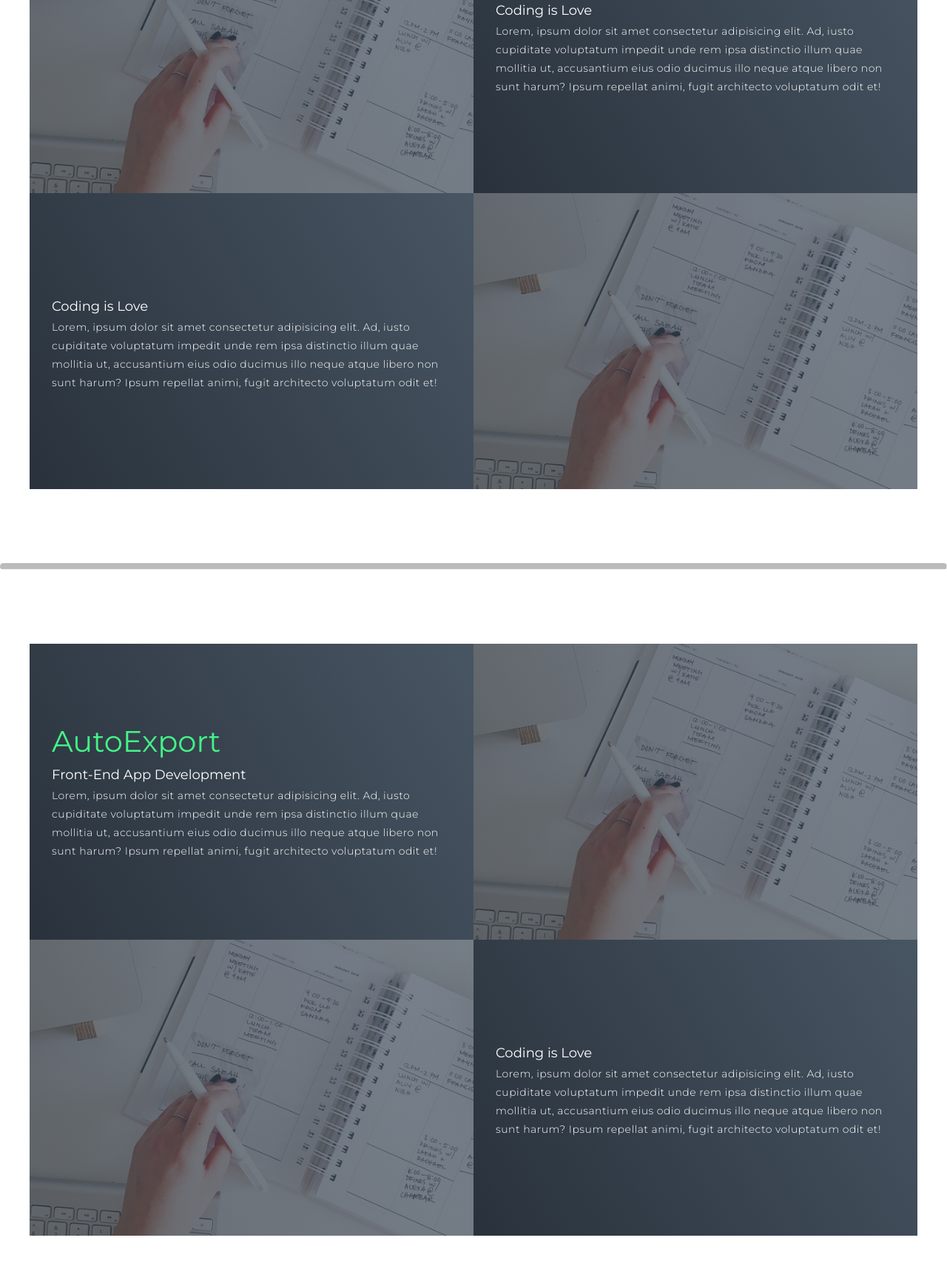
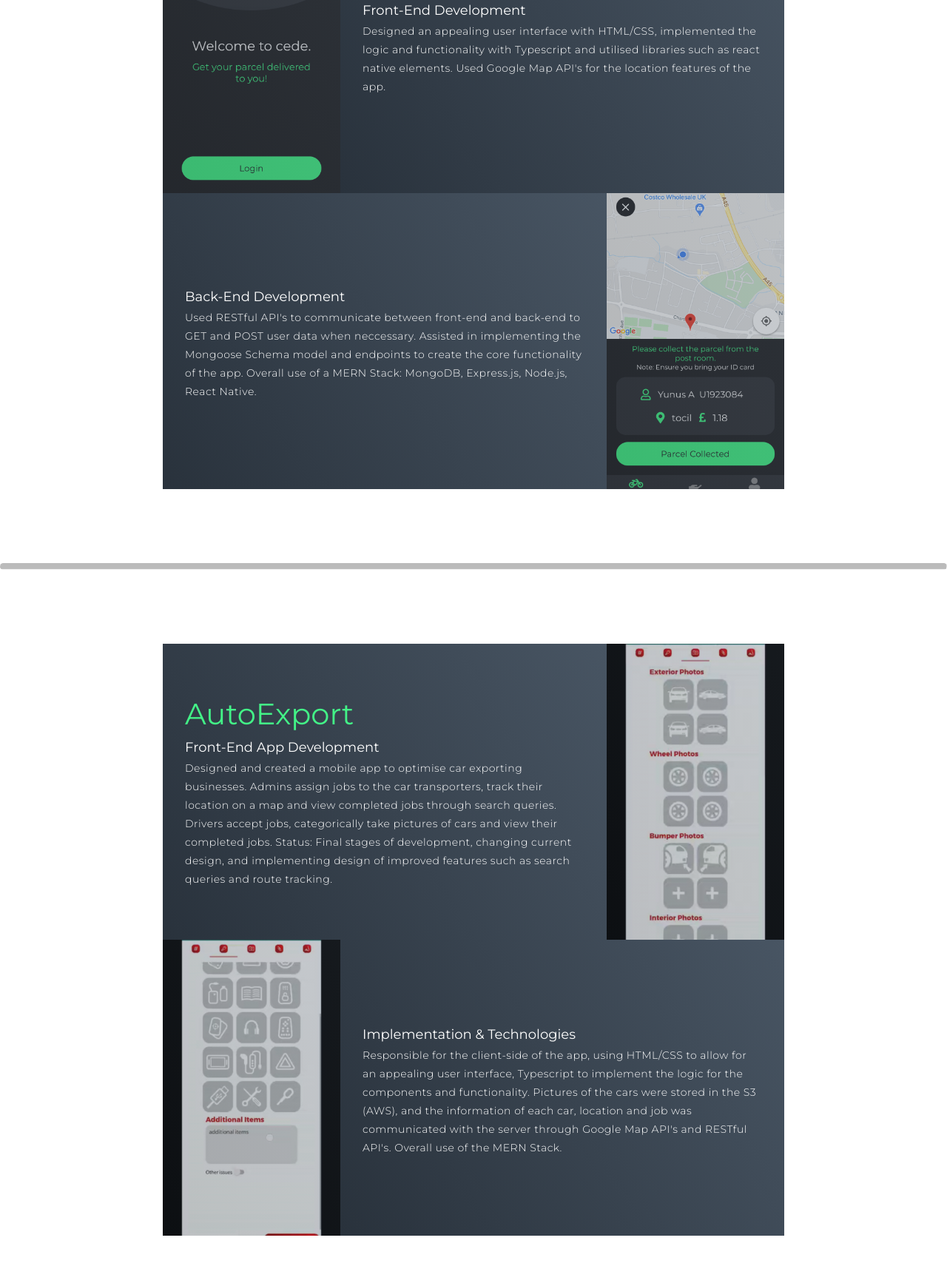
Before and after one commit to Yansari619/Yansari619.github.io, a plain HTML site: page index.html in a window 1280 px wide. Shown: the part 1562-3300 px from the top of the page at 74% size. Drawn offline with Linux system fonts and the light colour scheme.

Commit message:
final changes to text and images

```diff
--- a/index.html
+++ b/index.html
@@ -55,45 +55,44 @@
               <h1>Cede.</h1>
               <h2>Co-Founder & Full-Stack Developer</h2>
               <p>
-                Lorem, ipsum dolor sit amet consectetur adipisicing elit. Ad,
-                iusto cupiditate voluptatum impedit unde rem ipsa distinctio
-                illum quae mollitia ut, accusantium eius odio ducimus illo neque
-                atque libero non sunt harum? Ipsum repellat animi, fugit
-                architecto voluptatum odit et!
+                A campus based startup app designed as a service for students to
+                have their parcels collected from the local post office. Users
+                can request for their parcels to be collected and delivered at
+                their accommodation whilst tracking the deliverer's location.
+                Users can also register to become deliverers and gain an income.
               </p>
             </div>
             <div class="project-img">
-              <img src="./img/img-1.png" alt="img" />
+              <img src="./img/phone.png" alt="img" />
             </div>
           </div>
           <div class="project-item">
             <div class="project-info">
-              <h2>Coding is Love</h2>
+              <h2>Front-End Development</h2>
               <p>
-                Lorem, ipsum dolor sit amet consectetur adipisicing elit. Ad,
-                iusto cupiditate voluptatum impedit unde rem ipsa distinctio
-                illum quae mollitia ut, accusantium eius odio ducimus illo neque
-                atque libero non sunt harum? Ipsum repellat animi, fugit
-                architecto voluptatum odit et!
+                Designed an appealing user interface with HTML/CSS, implemented
+                the logic and functionality with Typescript and utilised
+                libraries such as react native elements. Used Google Map API's
+                for the location features of the app.
               </p>
             </div>
             <div class="project-img">
-              <img src="./img/img-1.png" alt="img" />
+              <img src="./img/login.png" alt="img" />
             </div>
           </div>
           <div class="project-item">
             <div class="project-info">
-              <h2>Coding is Love</h2>
+              <h2>Back-End Development</h2>
               <p>
-                Lorem, ipsum dolor sit amet consectetur adipisicing elit. Ad,
-                iusto cupiditate voluptatum impedit unde rem ipsa distinctio
-                illum quae mollitia ut, accusantium eius odio ducimus illo neque
-                atque libero non sunt harum? Ipsum repellat animi, fugit
-                architecto voluptatum odit et!
+                Used RESTful API's to communicate between front-end and back-end
+                to GET and POST user data when neccessary. Assisted in
+                implementing the Mongoose Schema model and endpoints to create
+                the core functionality of the app. Overall use of a MERN Stack:
+                MongoDB, Express.js, Node.js, React Native.
               </p>
             </div>
             <div class="project-img">
-              <img src="./img/img-1.png" alt="img" />
+              <img src="./img/map.png" alt="img" />
             </div>
           </div>
         </div>
@@ -106,30 +105,34 @@
               <h1>AutoExport</h1>
               <h2>Front-End App Development</h2>
               <p>
-                Lorem, ipsum dolor sit amet consectetur adipisicing elit. Ad,
-                iusto cupiditate voluptatum impedit unde rem ipsa distinctio
-                illum quae mollitia ut, accusantium eius odio ducimus illo neque
-                atque libero non sunt harum? Ipsum repellat animi, fugit
-                architecto voluptatum odit et!
+                Designed and created a mobile app to optimise car exporting
+                businesses. Admins assign jobs to the car transporters, track
+                their location on a map and view completed jobs through search
+                queries. Drivers accept jobs, categorically take pictures of
+                cars and view their completed jobs. Status: Final stages of
+                development, changing current design, and implementing design of
+                improved features such as search queries and route tracking.
               </p>
             </div>
             <div class="project-img">
-              <img src="./img/img-1.png" alt="img" />
+              <img src="./img/Photo.png" alt="img" />
             </div>
           </div>
           <div class="project-item">
             <div class="project-info">
-              <h2>Coding is Love</h2>
+              <h2>Implementation & Technologies</h2>
               <p>
-                Lorem, ipsum dolor sit amet consectetur adipisicing elit. Ad,
-                iusto cupiditate voluptatum impedit unde rem ipsa distinctio
-                illum quae mollitia ut, accusantium eius odio ducimus illo neque
-                atque libero non sunt harum? Ipsum repellat animi, fugit
-                architecto voluptatum odit et!
+                Responsible for the client-side of the app, using HTML/CSS to
+                allow for an appealing user interface, Typescript to implement
+                the logic for the components and functionality. Pictures of the
+                cars were stored in the S3 (AWS), and the information of each
+                car, location and job was communicated with the server through
+                Google Map API's and RESTful API's. Overall use of the MERN
+                Stack.
               </p>
             </div>
             <div class="project-img">
-              <img src="./img/img-1.png" alt="img" />
+              <img src="./img/Items.png" alt="img" />
             </div>
           </div>
         </div>
@@ -142,30 +145,29 @@
               <h1>Impossible</h1>
               <h2>IOS App Development</h2>
               <p>
-                Lorem, ipsum dolor sit amet consectetur adipisicing elit. Ad,
-                iusto cupiditate voluptatum impedit unde rem ipsa distinctio
-                illum quae mollitia ut, accusantium eius odio ducimus illo neque
-                atque libero non sunt harum? Ipsum repellat animi, fugit
-                architecto voluptatum odit et!
+                Created a mobile app game called 'Impossible 60 seconds' and
+                deployed on the IOS app store. Objective is to avoid all
+                obstacles for the longest time possible. Gained over 600
+                downloads. Status: Compatible only on old IOS version updates.
               </p>
             </div>
             <div class="project-img">
-              <img src="./img/img-1.png" alt="img" />
+              <img src="./img/impossible.png" alt="img" />
             </div>
           </div>
           <div class="project-item">
             <div class="project-info">
-              <h2>Coding is Love</h2>
+              <h2>Implementation & Technologies</h2>
               <p>
-                Lorem, ipsum dolor sit amet consectetur adipisicing elit. Ad,
-                iusto cupiditate voluptatum impedit unde rem ipsa distinctio
-                illum quae mollitia ut, accusantium eius odio ducimus illo neque
-                atque libero non sunt harum? Ipsum repellat animi, fugit
-                architecto voluptatum odit et!
+                Created the design through XCode's Storyboard UI to ensure
+                compatibility of different phone sizes and used Swift along with
+                the Sprite Kit framework to implement the physics neccessary for
+                the objects of the game to change momentum, direction and speed
+                according to collisions.
               </p>
             </div>
             <div class="project-img">
-              <img src="./img/img-1.png" alt="img" />
+              <img src="./img/highscore.png" alt="img" />
             </div>
           </div>
         </div>
@@ -184,30 +186,15 @@
               <h1>Chinese (Mandarin)</h1>
               <h2>Optional Module</h2>
               <p>
-                Lorem, ipsum dolor sit amet consectetur adipisicing elit. Ad,
-                iusto cupiditate voluptatum impedit unde rem ipsa distinctio
-                illum quae mollitia ut, accusantium eius odio ducimus illo neque
-                atque libero non sunt harum? Ipsum repellat animi, fugit
-                architecto voluptatum odit et!
+                Studying Mandarin as an Optional Module at the University of
+                Warwick. The challenge of learning Mandarin and the ability to
+                communicate with others of a different culture intrigues me, as
+                it is the most spoken language and definitely one of the
+                toughest to master. Here is an example of my writing practice.
               </p>
             </div>
             <div class="project-img">
-              <img src="./img/img-1.png" alt="img" />
-            </div>
-          </div>
-          <div class="project-item">
-            <div class="project-info">
-              <h2>Coding is Love</h2>
-              <p>
-                Lorem, ipsum dolor sit amet consectetur adipisicing elit. Ad,
-                iusto cupiditate voluptatum impedit unde rem ipsa distinctio
-                illum quae mollitia ut, accusantium eius odio ducimus illo neque
-                atque libero non sunt harum? Ipsum repellat animi, fugit
-                architecto voluptatum odit et!
-              </p>
-            </div>
-            <div class="project-img">
-              <img src="./img/img-1.png" alt="img" />
+              <img src="./img/chinese.png" alt="img" />
             </div>
           </div>
         </div>
@@ -217,22 +204,21 @@
     <!-- About Section -->
     <section id="about">
       <div class="about container">
-        <div class="col-left">
-          <div class="about-img">
-            <img src="./img/img-2.png" alt="img" />
-          </div>
-        </div>
         <div class="col-right">
           <h1 class="section-title">About <span>me</span></h1>
           <h2>Computer Science Student</h2>
-          <p>
+          <p style="font-size: medium">
             2nd year Computer Science student at the University of Warwick with
             a passion to solve problems in the world of tech. Strong
             Mathematical foundation and knowledge of building native and hybrid
-            mobile applications. Seeking internship opportunitys and involvement
-            in AI and Machine Learning.
+            mobile applications. Seeking internship opportunities and
+            involvement in AI and Machine Learning.
           </p>
-          <a href="#" class="cta">Download Resume</a>
+          <a
+            href="https://www.linkedin.com/in/yunus-ansari-8a8658182/"
+            class="cta"
+            >LinkedIn</a
+          >
         </div>
       </div>
     </section>
--- a/style.css
+++ b/style.css
@@ -381,7 +381,7 @@ p {
   color: white;
 }
 #projects .project-img {
-  flex-basis: 50%;
+  flex-basis: 20%;
   height: 300px;
   overflow: hidden;
   position: relative;
@@ -394,7 +394,7 @@ p {
   height: 100%;
   width: 100%;
   background-image: linear-gradient(60deg, #29323c 0%, #485563 100%);
-  opacity: 0.7;
+  opacity: 0.3;
 }
 #projects .project-img img {
   transition: 0.3s ease transform;
@@ -410,7 +410,7 @@ p {
   text-align: center;
   max-width: 1200px;
   margin: 0 auto;
-  padding: 100px 20px;
+  padding: 100px 150px;
 }
 #about .col-left {
   width: 250px;
```
Also changed, not shown: img/Items.png (added), img/Photo.png (added), img/chinese.png (added), img/highscore.png (added), img/impossible.png (added), img/login.png (added), img/map.png (added), img/phone.png (added).
